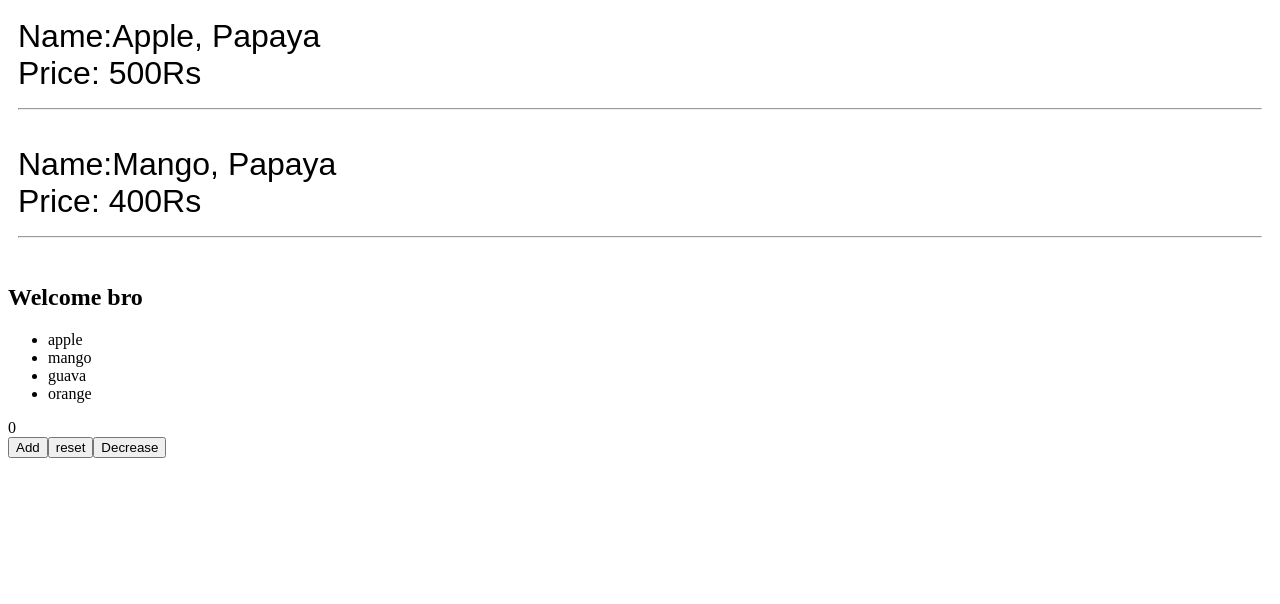
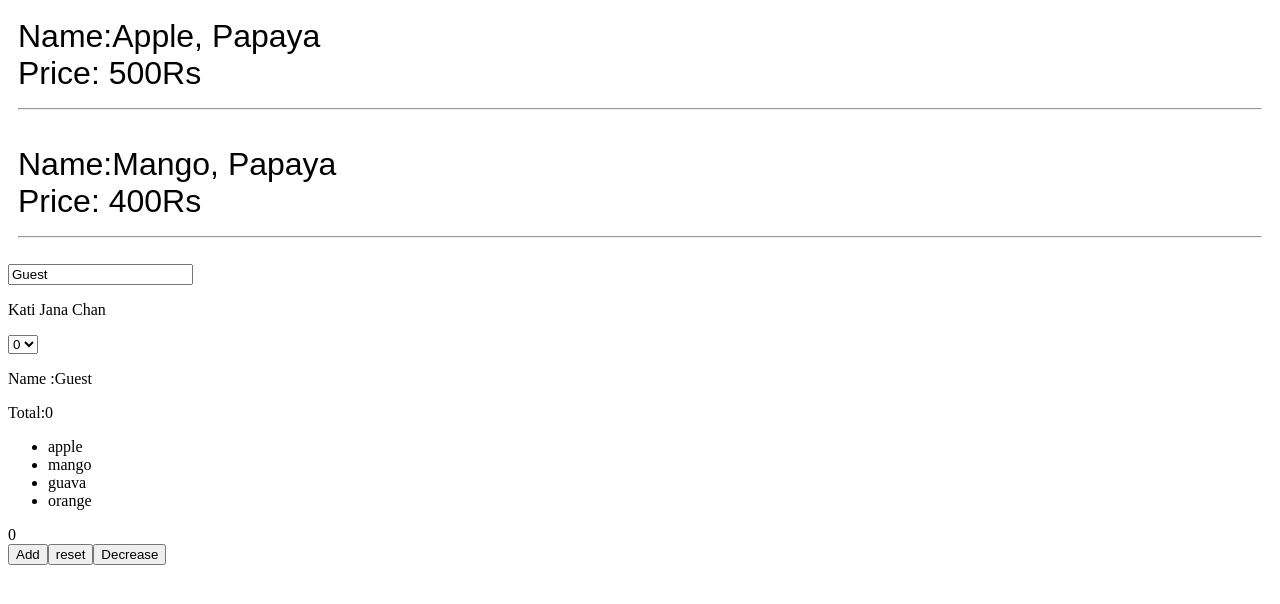
Before and after one commit to Dude6561/learningreact, a React (Vite) app in the folder learning/: page / in a window 1280 px wide. Shown: the top 604 px of the page. Built offline with nearby package versions, Linux system fonts and the light colour scheme.

Commit message:
event handler

```diff
--- a/learning/src/App.jsx
+++ b/learning/src/App.jsx
@@ -8,7 +8,7 @@ export default function App() {
     <div>
       <Header Fruits="Apple, Papaya" Paisa="500Rs" />
       <Header Fruits="Mango, Papaya" Paisa="400Rs" />
-      <UserGreeting isloggedin={true} />
+      <UserGreeting />
       <List />
       <Mycomponent />
     </div>
--- a/learning/src/userGreeting.jsx
+++ b/learning/src/userGreeting.jsx
@@ -1,9 +1,28 @@
 import React from "react";
+import { use } from "react";
+import { useState } from "react";
+import List from "./list";
 
 export default function UserGreeting(props) {
-  if (props.isloggedin) {
-   return <h2>Welcome bro </h2>
+  const [name, setName] = useState("Guest");
+  const [katijana, setKatijana] = useState("0");
+  function handleNameChange(e) {
+    setName(e.target.value);
   }
-
-
+  function handlekatijana(e) {
+    setKatijana(e.target.value);
+  }
+  return (
+    <div>
+      <input value={name} onChange={handleNameChange} /> <br />
+      <p>Kati Jana Chan </p>
+      <select value={katijana} onChange={handlekatijana}>
+        <option>0</option>
+        <option>1</option>
+        <option>2</option>
+      </select>
+      <p>Name :{name}</p>
+      <p>Total:{katijana}</p>
+    </div>
+  );
 }
```
